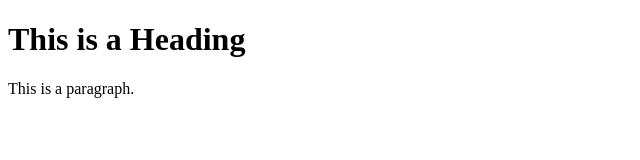
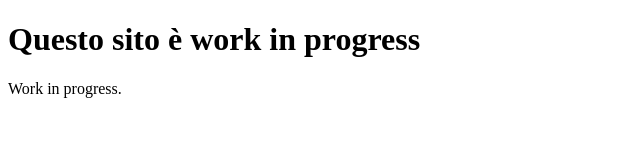
Before and after one commit to FedericoGrim/CV-Site, a plain HTML site: page index.html in a window 1280 px wide. Shown: the whole page, without its empty margins (0-640 px from the left). Drawn offline with Linux system fonts and the light colour scheme.

Commit message:
Scritta Work in Progress

```diff
--- a/index.html
+++ b/index.html
@@ -1,12 +1,12 @@
 <!DOCTYPE html>
 <html>
 <head>
-<title>Page Title</title>
+<title>CV Site di Federico Grimaldi</title>
 </head>
 <body>
 
-<h1>This is a Heading</h1>
-<p>This is a paragraph.</p>
+<h1>Questo sito è work in progress</h1>
+<p>Work in progress.</p>
 
 </body>
 </html>
```
